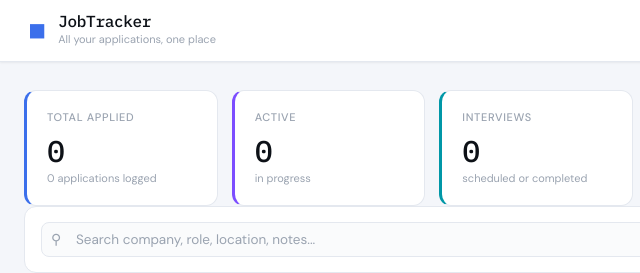
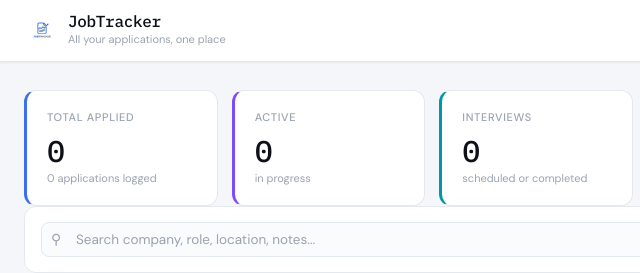
Before and after one commit to pranaydarshi/Job-Trackerer, a plain HTML site: page index.html in a window 1280 px wide. Shown: the top 273 px of the page, 0-640 px from the left. Drawn offline with Linux system fonts and the light colour scheme.

Commit message:
feat: add premium AI-generated logo to the header

```diff
--- a/css/styles.css
+++ b/css/styles.css
@@ -81,9 +81,10 @@ a { text-decoration: none; }
 }
 
 .brand-logo {
-  font-size: 22px;
-  color: var(--blue);
-  line-height: 1;
+  width: 28px;
+  height: 28px;
+  object-fit: contain;
+  border-radius: 6px;
 }
 
 .app-title {
--- a/index.html
+++ b/index.html
@@ -16,7 +16,7 @@
 
     <header class="app-header">
       <div class="header-brand">
-        <span class="brand-logo">&#9724;</span>
+        <img src="assets/img/logo.png" alt="JobTracker Logo" class="brand-logo" />
         <div>
           <h1 class="app-title">JobTracker</h1>
           <span class="app-subtitle">All your applications, one place</span>
```
Also changed, not shown: assets/img/logo.png (added).
